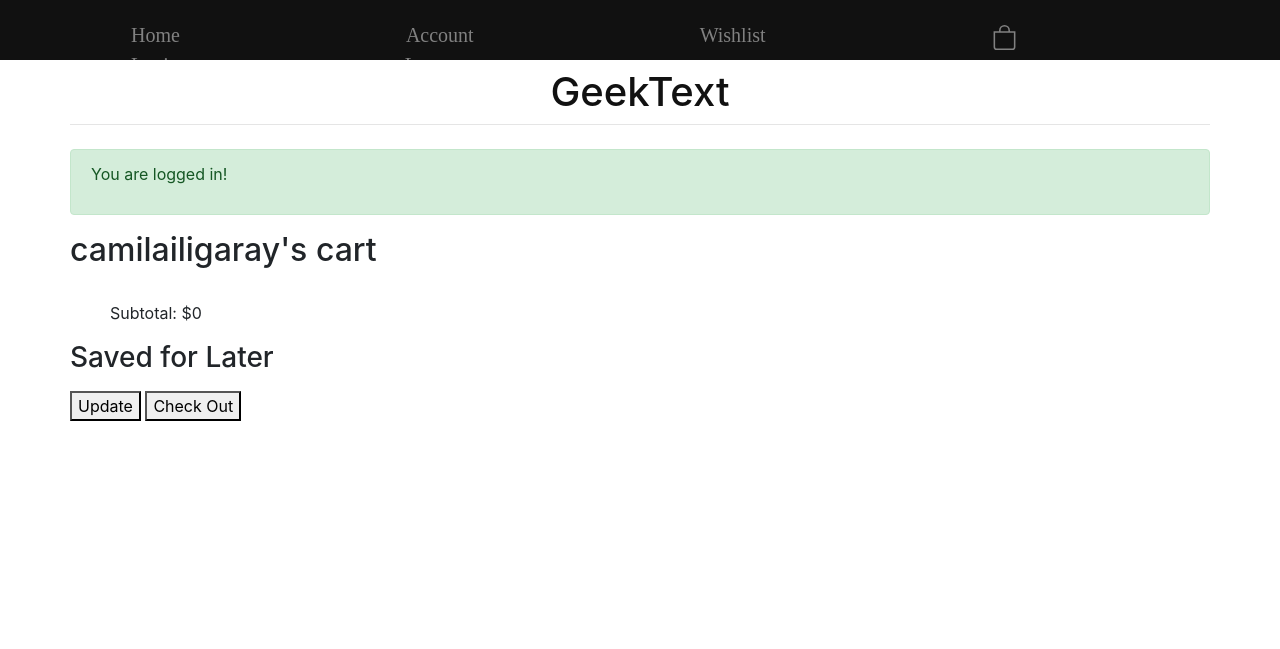
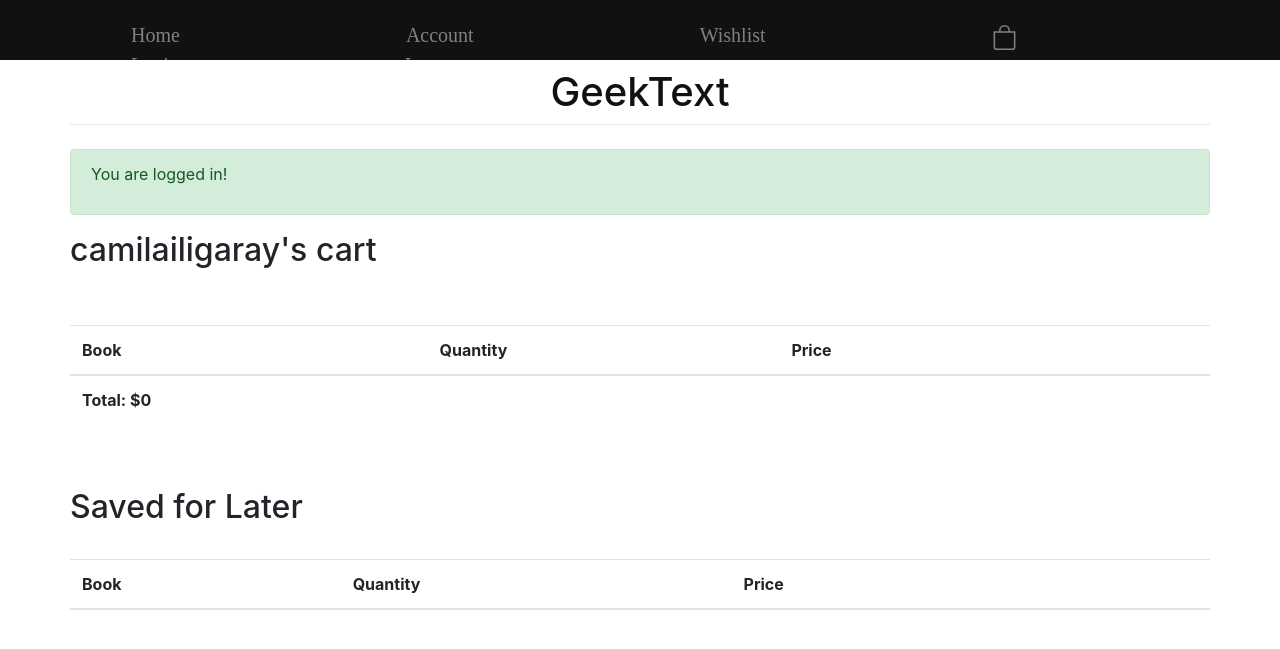
Before and after one commit to camilailiberg/GeekText, a Django app: page /ShoppingCart/ in a window 1280 px wide. Shown: the top 649 px of the page. Run offline with Django 3.2, Linux system fonts and the light colour scheme; a user stored in the database is signed in; data comes from the database, SQL or seed files in the repository; both versions use the stored data as it was after the commit; lists and menus that the app fills with data are empty; parts of the project's set-up code (start-up, migrations or seed data) failed here and were passed over; some libraries are stand-ins or nearby versions.

Commit message:
Remove, Save for later, Move to cart work but are not done in the safest way. Going to keep working on in and try to find a more secure way to do all these things. But for now all work as they should.

```diff
--- a/CEN_Library_Project/onlinelibrary/forms.py
+++ b/CEN_Library_Project/onlinelibrary/forms.py
@@ -1,7 +1,12 @@
 from django import forms
 
+from .models import ShoppingCartItem
 
-class ShoppingCartUpdate(forms.Form):
-    quantity = forms.IntegerField(min_value=1)
+
+class CartForm(forms.ModelForm):
+    quantity = forms.IntegerField(min_value=1, required=False)
     savedforlater = forms.BooleanField(label="Save for later", required=False)
-    remove = forms.BooleanField(label="Remove", required=False)
+
+    class Meta:
+        model = ShoppingCartItem
+        fields = ('quantity', 'savedforlater')
--- a/CEN_Library_Project/onlinelibrary/serializers.py
+++ b/CEN_Library_Project/onlinelibrary/serializers.py
@@ -19,4 +19,5 @@ class ShoppingCartItemSerializer(serializers.ModelSerializer):
     class Meta:
         model = ShoppingCartItem
         fields = ('ShoppingCartItemid', 'savedforlater', 'addedon', 'ordered', 'purchasedby', 'Bookname',
-                  'book', 'NumnberOfThisBookInShoppingCart', 'totalforthisbookandquantity', 'shoppingcart', 'Usersname', 'Userid')
+                  'book', 'NumnberOfThisBookInShoppingCart', 'totalforthisbookandquantity', 'shoppingcart', 'Usersname',
+                  'Userid')
--- a/CEN_Library_Project/onlinelibrary/templates/onlinelibrary/shoppingcart.html
+++ b/CEN_Library_Project/onlinelibrary/templates/onlinelibrary/shoppingcart.html
@@ -1,51 +1,99 @@
 {%  extends 'onlinelibrary/base.html' %}
-
-{% load static %}
-
-<link rel="stylesheet" type="text/css" href="{% static 'onlinelibrary/shoppingcart.css' %}">
 
 {% block title %}
     Shopping Cart
 {% endblock %}
 
 {% block content %}
-    <h2>{{ cart }}</h2>
-    <h3>{{ note }}</h3>
-        <form action="" method="post">
-            {% csrf_token %}
-            <ul>
+<!--    <h2>{{ cart }}</h2>-->
+<!--    <h3>{{ note }}</h3>-->
+<!--        <form action="" method="post">-->
+<!--            {% csrf_token %}-->
+<!--            <ul>-->
+<!--                {% for item in cart.shoppingcartitem_set.all %}-->
+<!--                        {% if item.savedforlater == False and item.ordered == False and item.quantity > 0 %}-->
+<!--                            <li>-->
+<!--                                {{ item }}-->
+<!--                                <br>-->
+<!--                                Price: ${{ item.book.getprice }}-->
+<!--                                Quantity: <input type="number" min="0" value={{ item.quantity }} name="updatequantityitemid{{ item.id }}">-->
+<!--                                Save For Later: <input type="checkbox" value="clickedsaveforlater" name="clickedsaveforlater{{ item.id }}">-->
+<!--                                Delete: <input type="checkbox" value="checkeddelete" name="checkeddelete{{ item.id }}">-->
+<!--                            </li>-->
+<!--                        {%  endif %}-->
+<!--                {% endfor %}-->
+<!--                <br>-->
+<!--                Subtotal: ${{ total }}-->
+<!--            </ul>-->
+<!--            <h3>Saved for Later</h3>-->
+<!--            <ul>-->
+<!--                {% for item in cart.shoppingcartitem_set.all %}-->
+<!--                    {% if item.savedforlater == True and item.ordered == False and item.quantity > 0 %}-->
+<!--                        <li>-->
+<!--                            {{ item }}-->
+<!--                            <br>-->
+<!--                            Price: ${{ item.book.getprice }}-->
+<!--                            Quantity: <input type="number" min="0" value={{ item.quantity }} name="updatequantityitemsavedforlaterid{{ item.id }}">-->
+<!--                            Move To Cart: <input type="checkbox" value="checkedmovetocart" name="checkedmovetocart{{ item.id }}">-->
+<!--                            Delete: <input type="checkbox" value="checkeddelete" name="checkeddeletesavedforlater{{ item.id }}">-->
+<!--                        </li>-->
+<!--                    {%  endif %}-->
+<!--                {% endfor %}-->
+<!--            </ul>-->
+<!--            <button type="submit", name="update", value="update">Update</button>-->
+<!--            <button type="submit", name="checkout", value="checkout">Check Out</button>-->
+<!--        </form>-->
+
+    <h2>{{cart}}</h2>
+    <br>
+    <br>
+    <table class="table">
+        <thead>
+            <th>Book</th>
+            <th>Quantity</th>
+            <th>Price</th>
+            <th></th>
+            <th></th>
+        </thead>
+        <tfoot>
+            <tr>
+                <td><strong>Total: ${{total}}</strong></td>
+                <td></td>
+                <td></td>
+                <td></td>
+                <td></td>
+            </tr>
+        </tfoot>
         {% for item in cart.shoppingcartitem_set.all %}
             {% if item.savedforlater == False and item.ordered == False and item.quantity > 0 %}
-                            <li>
-                                {{ item }}
-                                <br>
-                                Price: ${{ item.book.getprice }}
-                                Quantity: <input type="number" min="0" value={{ item.quantity }} name="updatequantityitemid{{ item.id }}">
-                                Save For Later: <input type="checkbox" value="clickedsaveforlater" name="clickedsaveforlater{{ item.id }}">
-                                Delete: <input type="checkbox" value="checkeddelete" name="checkeddelete{{ item.id }}">
-                            </li>
+                <tr><td>{{ item }}</td><td>{{item.quantity}}</td><td>${{ item.book.getprice }}</td><td><a href='{{item.id}}'>Remove</a></td><td><a href='sfl/{{item.id}}'>Save for later</a></td></tr>
             {%  endif %}
         {% endfor %}
+    </table>
     <br>
-                Subtotal: ${{ total }}
-            </ul>
-            <h3>Saved for Later</h3>
-            <ul>
+    <br>
+    <h2>Saved for Later</h2>
+    <br>
+    <table class="table">
+        <thead>
+            <th>Book</th>
+            <th>Quantity</th>
+            <th>Price</th>
+            <th></th>
+            <th></th>
+        </thead>
         {% for item in cart.shoppingcartitem_set.all %}
             {% if item.savedforlater == True and item.ordered == False and item.quantity > 0 %}
-                        <li>
-                            {{ item }}
+                <tr><td>{{ item }}</td><td>{{item.quantity}}</td><td>${{ item.book.getprice }}</td><td><a href='{{item.id}}'>Remove</a></td><td><a href='mtc/{{item.id}}'>Move to Cart</a></td></tr>
+            {% endif %}
+        {% endfor %}
+    </table>
     <br>
-                            Price: ${{ item.book.getprice }}
-                            Quantity: <input type="number" min="0" value={{ item.quantity }} name="updatequantityitemsavedforlaterid{{ item.id }}">
-                            Move To Cart: <input type="checkbox" value="checkedmovetocart" name="checkedmovetocart{{ item.id }}">
-                            Delete: <input type="checkbox" value="checkeddelete" name="checkeddeletesavedforlater{{ item.id }}">
-                        </li>
-                    {%  endif %}
-                {% endfor %}
-            </ul>
-            <button type="submit", name="update", value="update">Update</button>
-            <button type="submit", name="checkout", value="checkout">Check Out</button>
-        </form>
-
+<!--    <form method="post">{% csrf_token %}-->
+<!--        {{ form.as_p}}-->
+<!--        <button type="submit">Update</button>-->
+<!--    </form>-->
+    <br>
+    <br>
+    <br>
 {%  endblock %}
--- a/CEN_Library_Project/onlinelibrary/urls.py
+++ b/CEN_Library_Project/onlinelibrary/urls.py
@@ -1,7 +1,12 @@
 from django.urls import path
 from . import views
 
+from .views import CartView
+
 urlpatterns = [
     path("", views.home, name="login"),
-    path("ShoppingCart/", views.shoppingcartview, name="ShoppingCart"),
+    path("ShoppingCart/<int:cartitemid>", views.delete_cart_item, name="deletecartitem"),
+    path("ShoppingCart/sfl/<int:cartitemid>", views.save_for_later, name="saveforlater"),
+    path("ShoppingCart/mtc/<int:cartitemid>", views.move_to_cart, name="movetocart"),
+    path('ShoppingCart/', CartView.as_view(), name='cart'),
 ]
--- a/CEN_Library_Project/onlinelibrary/views.py
+++ b/CEN_Library_Project/onlinelibrary/views.py
@@ -1,7 +1,9 @@
-from django.shortcuts import render
-from .models import ShoppingCart
-from .forms import ShoppingCartUpdate
+from django.shortcuts import render, redirect
+from .models import ShoppingCart, Book, ShoppingCartItem
 from django.http import HttpResponse, request
+
+from django.views.generic import TemplateView
+from .forms import CartForm
 
 
 # Create your views here.
@@ -24,3 +26,78 @@ def shoppingcartview(response):
 
     message = "You tried to access an unautharized shopping cart"
     return render(response, "onlinelibrary/home.html", {"message": message})
+
+
+def delete_cart_item(response, cartitemid):
+    userid = response.user.id
+    cart = ShoppingCart.objects.get(id=userid)
+    cartitem = ShoppingCartItem.objects.get(id=cartitemid)
+    cartitem.delete()
+
+    cart.save()
+
+    return redirect('/ShoppingCart/')
+
+
+def save_for_later(response, cartitemid):
+    userid = response.user.id
+    cart = ShoppingCart.objects.get(id=userid)
+    cartitem = ShoppingCartItem.objects.get(id=cartitemid)
+    cartitem.savedforlater = True
+    cartitem.save()
+
+    cart.save()
+
+    return redirect('/ShoppingCart/')
+
+def move_to_cart(response, cartitemid):
+    userid = response.user.id
+    cart = ShoppingCart.objects.get(id=userid)
+    cartitem = ShoppingCartItem.objects.get(id=cartitemid)
+    cartitem.savedforlater = False
+    cartitem.save()
+
+    cart.save()
+
+    return redirect('/ShoppingCart/')
+
+
+class CartView(TemplateView):
+    template_name = 'onlinelibrary/shoppingcart.html'
+
+    def get(self, response):
+        form = CartForm()
+
+        userid = response.user.id
+        cart = ShoppingCart.objects.get(id=userid)
+
+        if cart == response.user.shoppingcart:
+            total = 0
+            for item in cart.shoppingcartitem_set.all():
+                if not item.savedforlater and not item.ordered:
+                    total = total + item.total()
+
+        args = {'form': form, 'total': total, 'cart': cart}
+        return render(response, self.template_name, args)
+
+    def post(self, response):
+        form = CartForm(response.POST)
+
+        userid = response.user.id
+        cart = ShoppingCart.objects.get(id=userid)
+
+        if cart == response.user.shoppingcart:
+            total = 0
+            for item in cart.shoppingcartitem_set.all():
+                if not item.savedforlater and not item.ordered:
+                    total = total + item.total()
+
+            if form.is_valid():
+                shoppingcartitem = form.save(commit=False)
+                shoppingcartitem.user = response.user
+                shoppingcartitem.save()
+                quantity = form.cleaned_data['quantity']
+                savedforlater = form.cleaned_data['savedforlater']
+
+        args = {'form': form, 'quantity': quantity, 'savedforlater': savedforlater, 'total': total, 'cart': cart}
+        return render(response, self.template_name, args)
```
Also changed, not shown: CEN_Library_Project/db.sqlite3, CEN_Library_Project/onlinelibrary/migrations/0001_initial.py, CEN_Library_Project/onlinelibrary/migrations/0002_auto_20210223_0419.py (deleted). Lines whose indentation alone changed are shown as unchanged.
